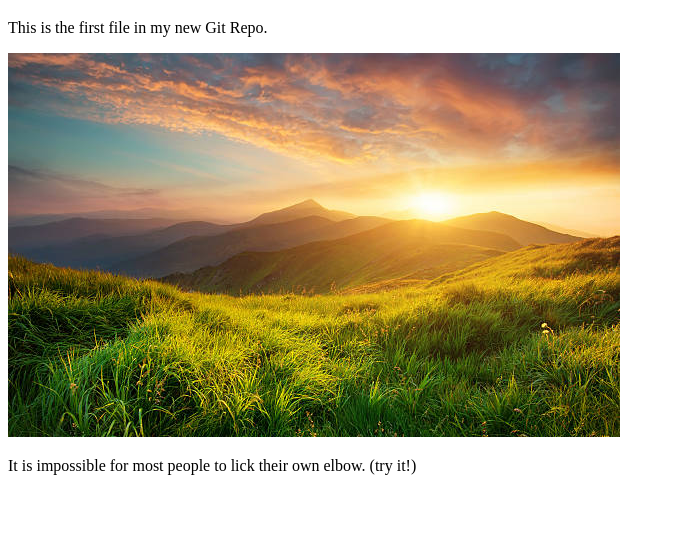
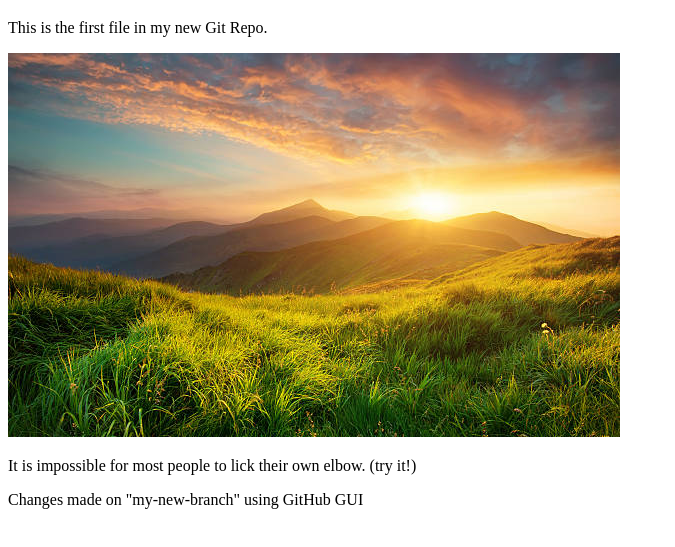
Before and after one commit to BakhtMuhammad/tomgitandgithub, a plain HTML site: page index.html in a window 1280 px wide. Shown: the part 61-608 px from the top of the page, without its empty margins (0-675 px from the left). Drawn offline with Linux system fonts and the light colour scheme.

Commit message:
Update index.html

```diff
--- a/index.html
+++ b/index.html
@@ -12,6 +12,6 @@
 <!-- SESSION 1, Week 5, 1 hour-->
 <!-- SESSION 2, Week 5, 1 hour -->
 <p>It is impossible for most people to lick their own elbow. (try it!)</p>
-
+<p>Changes made on "my-new-branch" using GitHub GUI</p>
 </body>
 </html>
```
